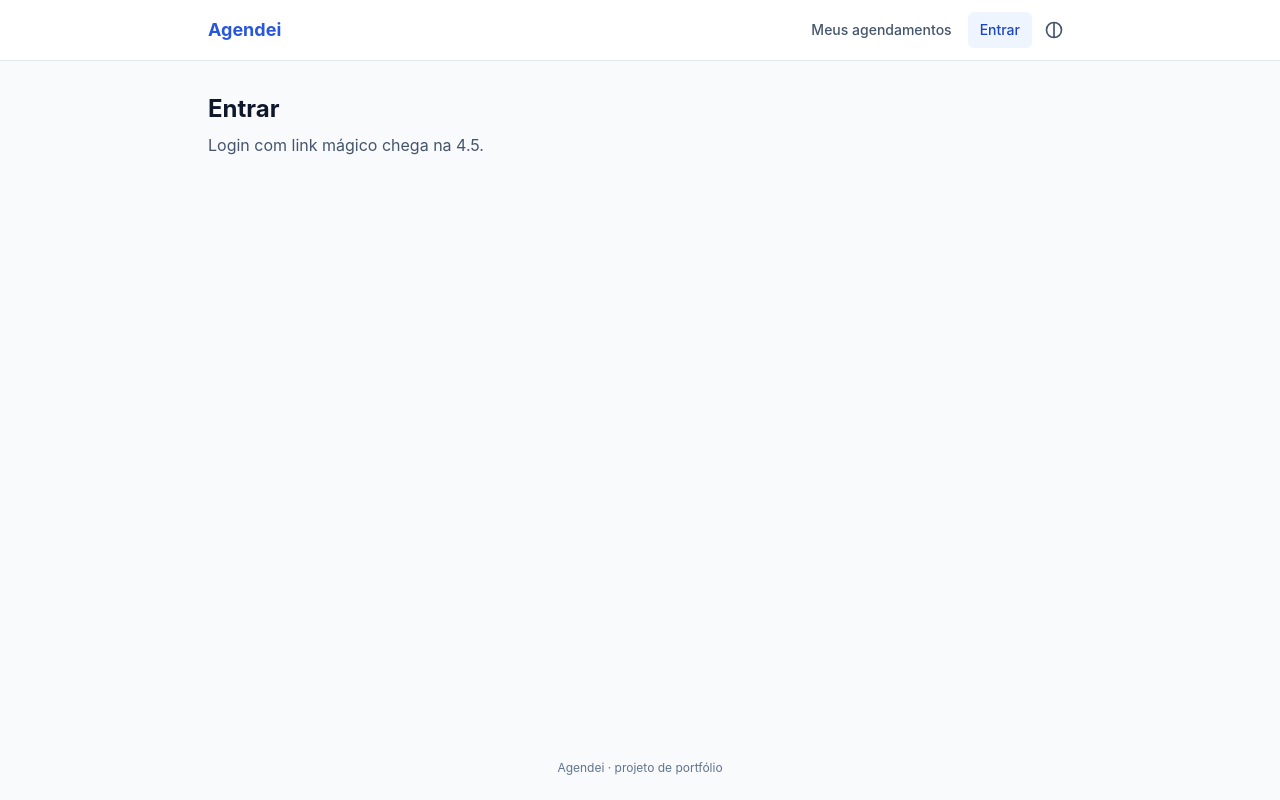
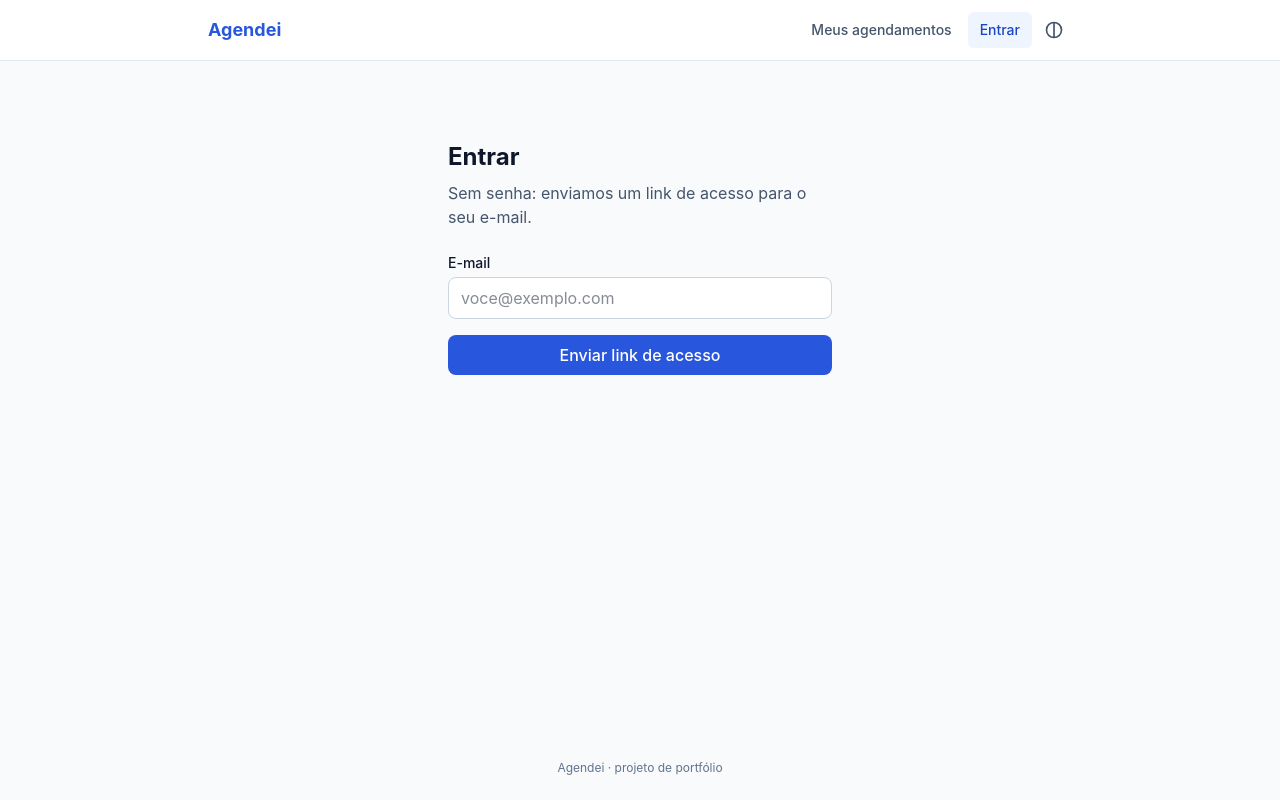
Before and after one commit to lukinhapdm/agendei-react-angular, a React (Vite) app in the folder apps/web/: page /entrar in a window 1280 px wide. Built offline with nearby package versions, Linux system fonts and the light colour scheme; no server answers.

Commit message:
feat(web): add magic link login, auth provider and route guards

```diff
--- a/apps/web/src/app/router.tsx
+++ b/apps/web/src/app/router.tsx
@@ -1,4 +1,5 @@
 import { createBrowserRouter } from 'react-router';
+import { guestOnly, requireAuth } from '../core/auth/guards';
 import { RootLayout } from '../layout/RootLayout';
 import { NotFoundPage } from './NotFoundPage';
 
@@ -27,10 +28,13 @@ export const router = createBrowserRouter([
       },
       {
         path: 'entrar',
+        loader: guestOnly,
         lazy: { Component: async () => (await import('../features/auth/LoginPage')).LoginPage },
       },
       {
         path: 'meus-agendamentos',
+        // Guard roda antes de baixar o chunk da página
+        loader: requireAuth,
         lazy: {
           Component: async () =>
             (await import('../features/appointments/MyAppointmentsPage')).MyAppointmentsPage,
--- /dev/null
+++ b/apps/web/src/core/auth/AuthProvider.tsx
@@ -0,0 +1,20 @@
+import { useEffect, useState, type ReactNode } from 'react';
+import { queryClient } from '../query/query-client';
+import { supabase } from '../supabase/client';
+import { AuthContext, type AuthContextValue } from './auth-context';
+
+export function AuthProvider({ children }: { children: ReactNode }) {
+  const [state, setState] = useState<AuthContextValue>({ session: null, ready: false });
+
+  useEffect(() => {
+    // Dispara INITIAL_SESSION logo ao assinar, já com a sessão vinda do link mágico
+    const { data } = supabase.auth.onAuthStateChange((event, session) => {
+      setState({ session, ready: true });
+      // Não deixa dados do usuário anterior no cache
+      if (event === 'SIGNED_OUT') queryClient.clear();
+    });
+    return () => data.subscription.unsubscribe();
+  }, []);
+
+  return <AuthContext value={state}>{children}</AuthContext>;
+}
--- /dev/null
+++ b/apps/web/src/core/auth/auth-context.ts
@@ -0,0 +1,15 @@
+import type { Session } from '@supabase/supabase-js';
+import { createContext, useContext } from 'react';
+
+export interface AuthContextValue {
+  session: Session | null;
+  ready: boolean;
+}
+
+export const AuthContext = createContext<AuthContextValue | null>(null);
+
+export function useAuth() {
+  const value = useContext(AuthContext);
+  if (!value) throw new Error('useAuth precisa estar dentro de <AuthProvider>');
+  return value;
+}
--- /dev/null
+++ b/apps/web/src/core/auth/guards.ts
@@ -0,0 +1,25 @@
+import { redirect, type LoaderFunctionArgs } from 'react-router';
+import { supabase } from '../supabase/client';
+
+// Aceita só caminhos internos; "//site.com" ou "https://..." viraria open redirect
+export function safeRedirectPath(path: string | null): string {
+  return path && path.startsWith('/') && !path.startsWith('//') ? path : '/';
+}
+
+// getSession espera o supabase terminar de ler a sessão (inclusive do link mágico)
+export async function requireAuth({ request }: LoaderFunctionArgs) {
+  const { data } = await supabase.auth.getSession();
+  if (!data.session) {
+    const url = new URL(request.url);
+    throw redirect(`/entrar?redirect=${encodeURIComponent(url.pathname + url.search)}`);
+  }
+  return null;
+}
+
+export async function guestOnly({ request }: LoaderFunctionArgs) {
+  const { data } = await supabase.auth.getSession();
+  if (data.session) {
+    throw redirect(safeRedirectPath(new URL(request.url).searchParams.get('redirect')));
+  }
+  return null;
+}
--- a/apps/web/src/features/auth/LoginPage.tsx
+++ b/apps/web/src/features/auth/LoginPage.tsx
@@ -1,8 +1,88 @@
+import { isAuthApiError } from '@supabase/supabase-js';
+import { useActionState } from 'react';
+import { useSearchParams } from 'react-router';
+import { safeRedirectPath } from '../../core/auth/guards';
+import { sendMagicLink } from './data/auth.repository';
+
+type LoginState =
+  { status: 'idle' } | { status: 'sent'; email: string } | { status: 'error'; message: string };
+
+function errorMessage(error: unknown): string {
+  if (isAuthApiError(error) && error.code === 'over_email_send_rate_limit') {
+    return 'Muitos envios em pouco tempo. Aguarde alguns minutos e tente de novo.';
+  }
+  return 'Não foi possível enviar o link. Tente novamente.';
+}
+
 export function LoginPage() {
+  const [params] = useSearchParams();
+  const redirectPath = safeRedirectPath(params.get('redirect'));
+
+  // A action recebe o FormData do <form>; isPending fica true enquanto ela roda
+  const [state, formAction, isPending] = useActionState<LoginState, FormData>(
+    async (_prev, formData) => {
+      const email = String(formData.get('email')).trim();
+      try {
+        await sendMagicLink(email, redirectPath);
+        return { status: 'sent', email };
+      } catch (error) {
+        return { status: 'error', message: errorMessage(error) };
+      }
+    },
+    { status: 'idle' },
+  );
+
+  if (state.status === 'sent') {
+    return (
+      <section className="mx-auto max-w-sm py-12 text-center" aria-live="polite">
+        <title>Verifique seu e-mail · Agendei</title>
+        <h1 className="text-2xl font-bold">Verifique seu e-mail</h1>
+        <p className="mt-3 text-slate-600 dark:text-slate-300">
+          Enviamos um link de acesso para <strong>{state.email}</strong>. Abra-o neste mesmo
+          navegador.
+        </p>
+      </section>
+    );
+  }
+
   return (
-    <section>
+    <section className="mx-auto max-w-sm py-12">
+      <title>Entrar · Agendei</title>
       <h1 className="text-2xl font-bold">Entrar</h1>
-      <p className="mt-2 text-slate-600 dark:text-slate-300">Login com link mágico chega na 4.5.</p>
+      <p className="mt-2 text-slate-600 dark:text-slate-300">
+        Sem senha: enviamos um link de acesso para o seu e-mail.
+      </p>
+
+      <form action={formAction} className="mt-6 space-y-4">
+        <div>
+          <label htmlFor="email" className="block text-sm font-medium">
+            E-mail
+          </label>
+          <input
+            id="email"
+            name="email"
+            type="email"
+            required
+            autoComplete="email"
+            placeholder="voce@exemplo.com"
+            className="mt-1 w-full rounded-lg border border-slate-300 bg-white px-3 py-2 focus:border-brand-600 focus:outline-none dark:border-slate-700 dark:bg-slate-900"
+          />
+        </div>
+
+        {state.status === 'error' && (
+          <p role="alert" className="text-sm text-red-600 dark:text-red-400">
+            {state.message}
+          </p>
+        )}
+
+        <button
+          type="submit"
+          disabled={isPending}
+          className="w-full rounded-lg bg-brand-600 px-4 py-2 font-medium text-white hover:bg-brand-700 disabled:opacity-60"
+        >
+          {isPending ? 'Enviando…' : 'Enviar link de acesso'}
+        </button>
+      </form>
     </section>
   );
 }
--- /dev/null
+++ b/apps/web/src/features/auth/data/auth.repository.ts
@@ -0,0 +1,15 @@
+import { supabase } from '../../../core/supabase/client';
+
+export async function sendMagicLink(email: string, redirectPath: string) {
+  const { error } = await supabase.auth.signInWithOtp({
+    email,
+    // Precisa estar na lista de Redirect URLs do Supabase, senão cai na Site URL
+    options: { emailRedirectTo: `${window.location.origin}${redirectPath}` },
+  });
+  if (error) throw error;
+}
+
+export async function signOut() {
+  const { error } = await supabase.auth.signOut();
+  if (error) throw error;
+}
--- a/apps/web/src/features/booking/BookingPage.tsx
+++ b/apps/web/src/features/booking/BookingPage.tsx
@@ -1,6 +1,7 @@
 import { formatInZone, todayInZone } from '@agendei/shared';
 import { useQuery } from '@tanstack/react-query';
-import { Link, useParams, useSearchParams } from 'react-router';
+import { Link, useLocation, useParams, useSearchParams } from 'react-router';
+import { useAuth } from '../../core/auth/auth-context';
 import { nextDays, weekdayOf } from '../../shared/lib/date';
 import { formatDuration, formatPrice } from '../../shared/lib/format';
 import { businessBySlugQuery } from '../business/data/business.queries';
@@ -13,6 +14,8 @@ export function BookingPage() {
   const { slug = '' } = useParams<{ slug: string }>();
   const [params, setParams] = useSearchParams();
   const { data: business, isPending, isError } = useQuery(businessBySlugQuery(slug));
+  const { session } = useAuth();
+  const location = useLocation();
 
   if (isPending) return <p className="text-slate-500">Carregando…</p>;
   if (isError) return <p role="alert">Não foi possível carregar o negócio.</p>;
@@ -101,6 +104,7 @@ export function BookingPage() {
               {formatInZone(slot, business.timezone, "EEEE, dd 'de' MMMM 'às' HH:mm")}
             </span>
           </p>
+          {session ? (
             <button
               type="button"
               disabled
@@ -109,6 +113,14 @@ export function BookingPage() {
             >
               Continuar
             </button>
+          ) : (
+            <Link
+              to={`/entrar?redirect=${encodeURIComponent(location.pathname + location.search)}`}
+              className="rounded-lg bg-brand-600 px-4 py-2 font-medium text-white hover:bg-brand-700"
+            >
+              Entrar para continuar
+            </Link>
+          )}
         </div>
       )}
     </article>
--- a/apps/web/src/layout/RootLayout.tsx
+++ b/apps/web/src/layout/RootLayout.tsx
@@ -1,5 +1,6 @@
 import { Link, NavLink, Outlet, useNavigation } from 'react-router';
 import { ThemeToggle } from '../shared/ui/ThemeToggle';
+import { UserMenu } from './UserMenu';
 
 const navLinkClass = ({ isActive }: { isActive: boolean }) =>
   `rounded-md px-3 py-2 text-sm font-medium ${
@@ -26,9 +27,7 @@ export function RootLayout() {
             <NavLink to="/meus-agendamentos" className={navLinkClass}>
               Meus agendamentos
             </NavLink>
-            <NavLink to="/entrar" className={navLinkClass}>
-              Entrar
-            </NavLink>
+            <UserMenu linkClass={navLinkClass} />
             <ThemeToggle />
           </nav>
         </div>
--- /dev/null
+++ b/apps/web/src/layout/UserMenu.tsx
@@ -0,0 +1,33 @@
+import { NavLink, useNavigate } from 'react-router';
+import { useAuth } from '../core/auth/auth-context';
+import { signOut } from '../features/auth/data/auth.repository';
+
+export function UserMenu({ linkClass }: { linkClass: (s: { isActive: boolean }) => string }) {
+  const { session, ready } = useAuth();
+  const navigate = useNavigate();
+
+  // Evita piscar "Entrar" enquanto a sessão salva ainda está sendo lida
+  if (!ready) return null;
+
+  if (!session) {
+    return (
+      <NavLink to="/entrar" className={linkClass}>
+        Entrar
+      </NavLink>
+    );
+  }
+
+  return (
+    <button
+      type="button"
+      title={session.user.email}
+      onClick={async () => {
+        await signOut();
+        navigate('/');
+      }}
+      className={linkClass({ isActive: false })}
+    >
+      Sair
+    </button>
+  );
+}
```
Also changed, not shown: apps/web/src/main.tsx (+6 -3 lines). Lines whose indentation alone changed are shown as unchanged.
